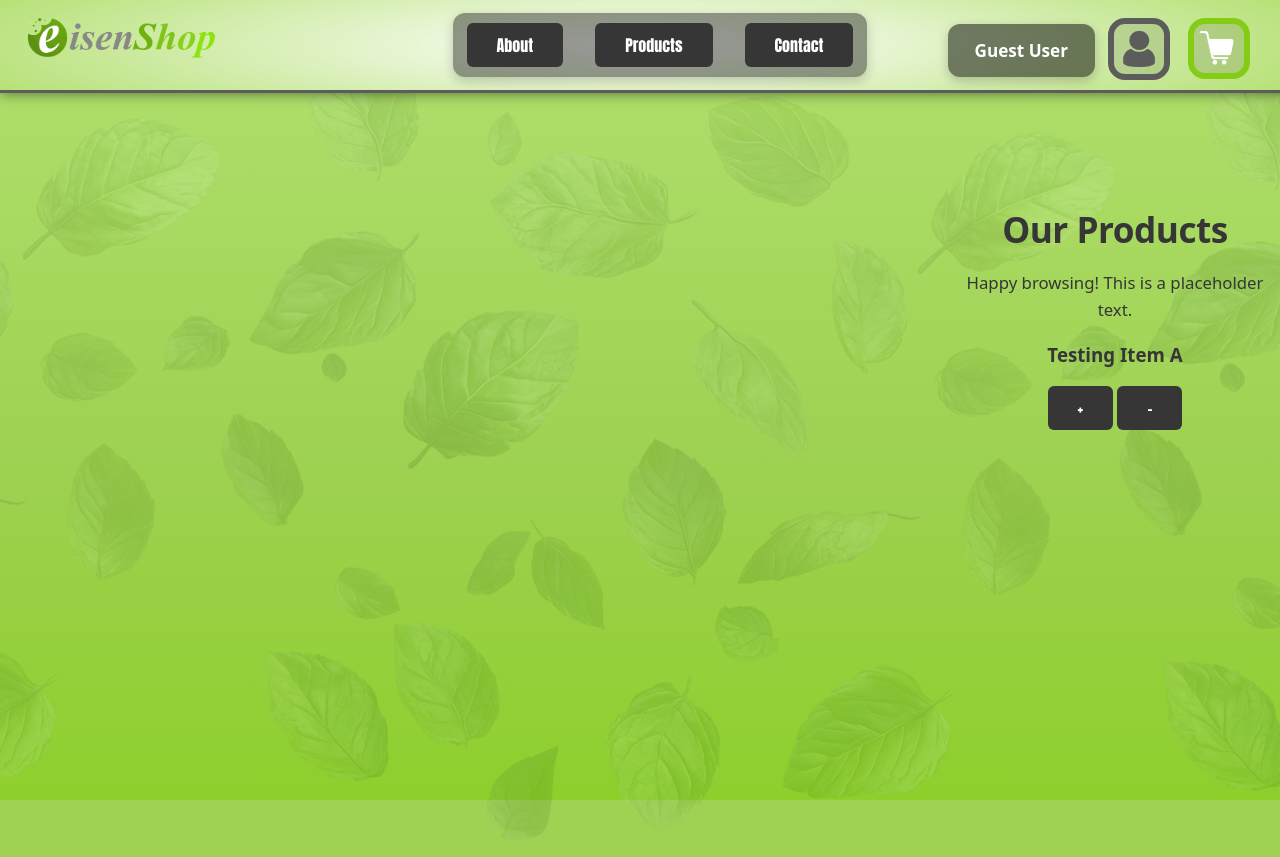
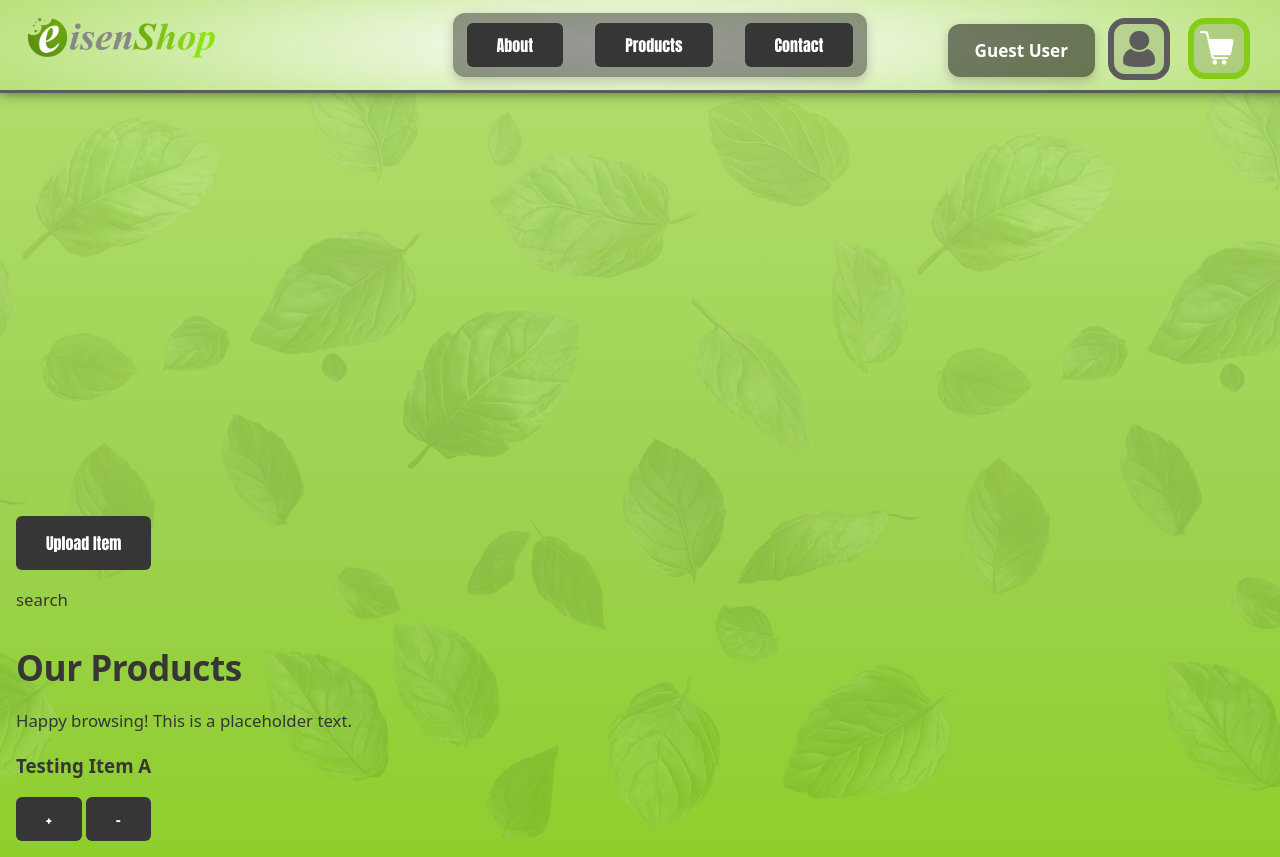
Before and after one commit to maf-uu/Project-Webshop, a website: page webshop/public/website0.html in a window 1280 px wide. Both pictures are taken after a click on the button "Products". Before the commit the page ends 800 px from the top, so only its background shows below. Drawn offline with Linux system fonts and the light colour scheme; no server answers.

Commit message:
Update website0.css
Reverted, made slight changes setting up the css and html of website0 for designing products section independently from the other global section standard.

```diff
--- a/webshop/public/website0.css
+++ b/webshop/public/website0.css
@@ -259,13 +259,16 @@
 }
 
 .section {
+    position: relative;
+}
+
+.standardSection{
     margin-top: 160px;
     display: flex;
     flex-direction: column;
     align-items: center;
     text-align: center;
     animation: fadeIn 0.6s ease;
-    position: relative;
 }
 
 .leavesbackground{
@@ -428,6 +431,11 @@
     transform: scale(1.03);
 }
 
+.productSection{
+    margin-top: 500px;
+    animation: fadeIn 0.6s ease;
+}
+
 .pageOverlay {
     position: fixed;
     inset: 0;
@@ -451,28 +459,6 @@
     color:white;
     cursor: pointer;
     font-family:Impact, Haettenschweiler, 'Arial Narrow Bold', sans-serif;
-}
-
-.productBrowse{
-    right:1450px;
-    width: 150px;
-    height: 500px;
-    padding-top: 15px;
-    padding-right: 250px;
-    padding-bottom: 25px;
-    padding-left: 40px;
-    color:white;
-    text-align: left;
-    position:absolute;
-    background: rgba(0, 0, 0, 0.5);
-    box-shadow: 0 4px 12px rgba(0, 0, 0, 0.2);
-    border-radius: 12px;
-    backdrop-filter: blur(6px);
-}
-
-.product{
-    left:950px;
-    position: absolute;
 }
 
 .fileUploadForm{
```
